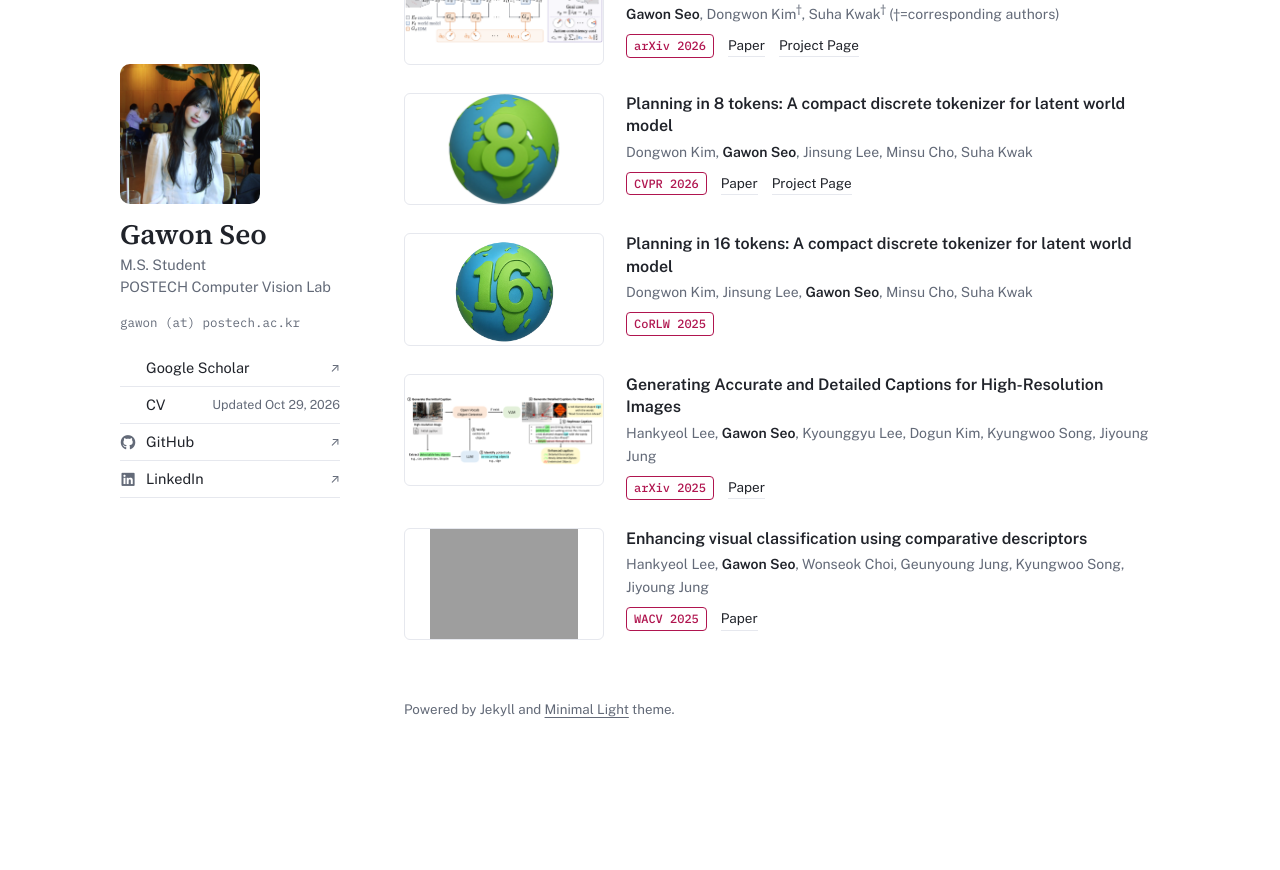
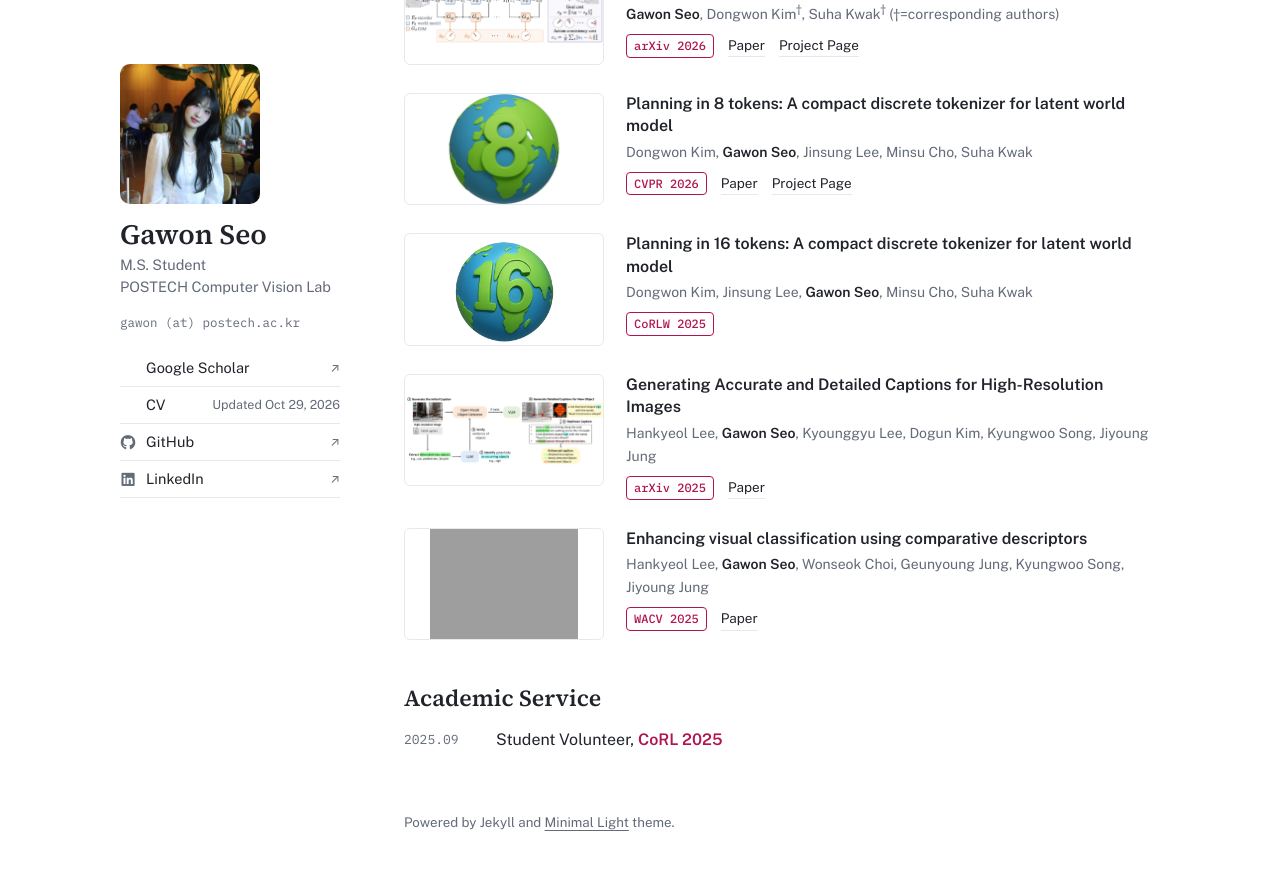
Before and after one commit to gawon1224/gawon1224.github.io, a Jekyll site: the page built from index.md, in a window 1280 px wide and 900 px high, scrolled down 731 px. Shown: the top 870 px of the window. Built offline with Jekyll 4.4.1, drawn with Linux system fonts in a browser that asks for light colours; a style sheet for code colours, icons or effects is not loaded; our own code applies the rules of GitHub Pages for plain Markdown files; before the commit the page ends 1517 px from its top, so only the background shows below that; grey boxes are pictures that could not be loaded.

Commit message:
Add an Academic Service section with the CoRL 2025 volunteer role
Co-Authored-By: Claude Opus 5.5 <noreply@anthropic.com>

```diff
--- a/_includes/services.md
+++ b/_includes/services.md
@@ -1,9 +1,5 @@
-## Services
+## Academic Service
 
-<h4 style="margin:0 10px 0;">Conference Reviewers</h4>
-
-<ul style="margin:0 0 20px;">
-  <li><autocolor>리뷰한 학회를 여기에 추가하세요 (예: CVPR 2026)</autocolor></li>
+<ul class="news">
+  <li><time datetime="2025-09">2025.09</time><span>Student Volunteer, <b>CoRL 2025</b></span></li>
 </ul>
-
-<!-- 아직 서비스 활동이 없다면 이 파일 내용을 비우거나, index.md 에서 services include 줄을 삭제하세요. -->
--- a/index.md
+++ b/index.md
@@ -23,3 +23,5 @@ I am a 2nd year M.S. student in the [Computer Vision Lab at POSTECH](https://cvl
 </ul>
 
 {% include_relative _includes/publications.md %}
+
+{% include_relative _includes/services.md %}
```
